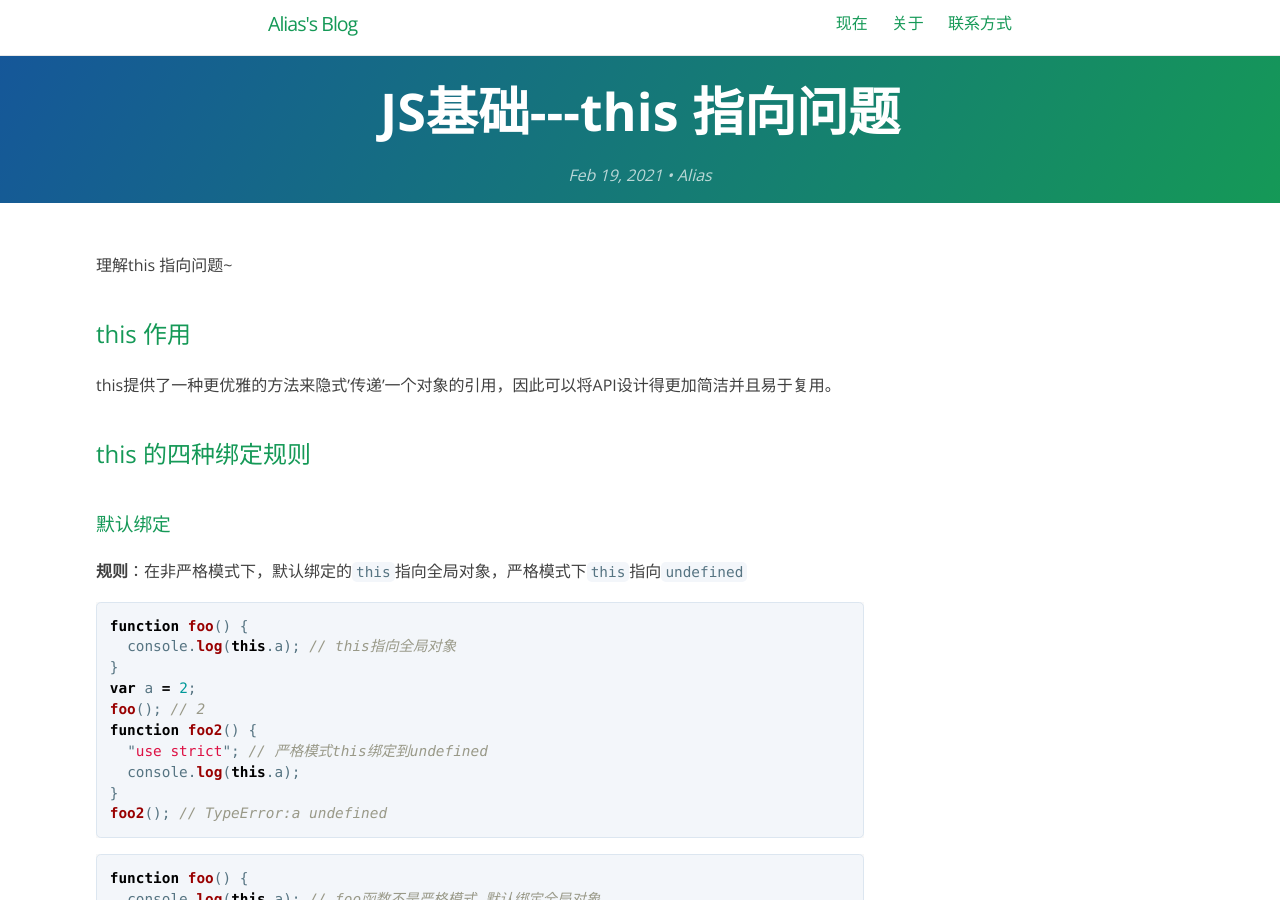
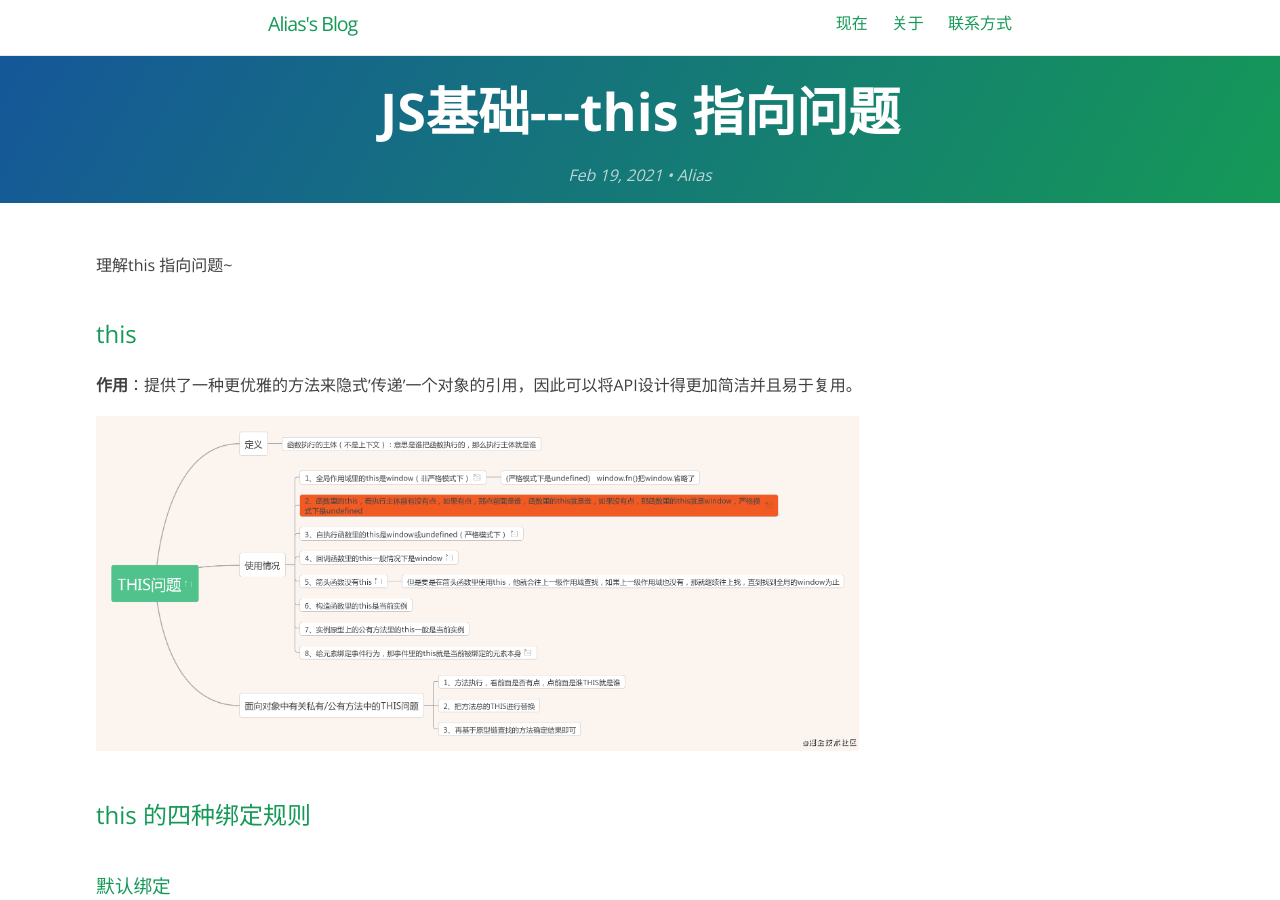
Before and after one commit to higwendolyn/Alias, a Jekyll site: the page built from _posts/2021-02-19-this.md, in a window 1280 px wide and 900 px high. Built offline with Jekyll 4.4.1, drawn with Linux system fonts in a browser that asks for light colours.

Commit message:
this总结

```diff
--- a/_posts/2021-02-19-this.md
+++ b/_posts/2021-02-19-this.md
@@ -6,9 +6,11 @@ category: 'JavaScript系列文章'
 
 理解this 指向问题~
 
-## this 作用
+## this
 
-this提供了一种更优雅的方法来隐式'传递'一个对象的引用，因此可以将API设计得更加简洁并且易于复用。
+**作用**：提供了一种更优雅的方法来隐式'传递'一个对象的引用，因此可以将API设计得更加简洁并且易于复用。
+
+![image.png](../../../images/this.png)
 
 ## this 的四种绑定规则
 
```
Also changed, not shown: images/this.png (added).
